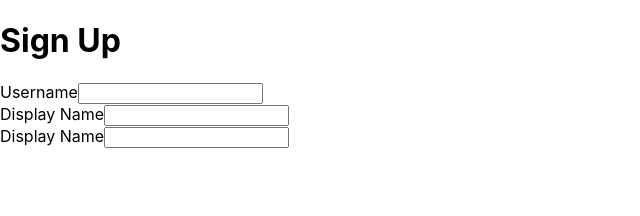
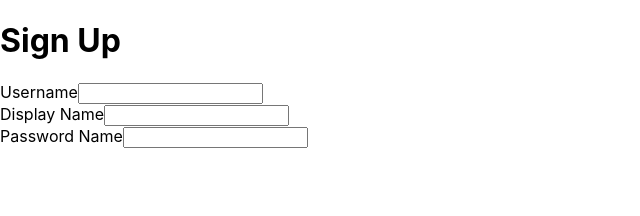
Before and after one commit to aydinmehmetg/sehirefsaneleri-client, a React (Create React App) app: page / in a window 1280 px wide. Shown: the top 216 px of the page, without its empty margins (0-640 px from the left). Built offline with nearby package versions, Linux system fonts and the light colour scheme.

Commit message:
second   commit

```diff
--- a/src/UserSignupPage.js
+++ b/src/UserSignupPage.js
@@ -19,7 +19,7 @@ class UserSignupPage extends Component {
           <input />
         </div>
         <div>
-          <label>Display Name</label>
+          <label>Password Name</label>
           <input />
         </div>
       </form>
```
